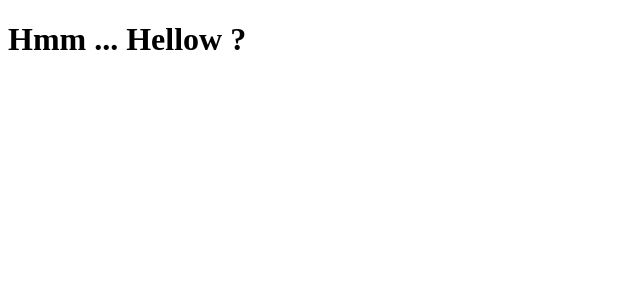
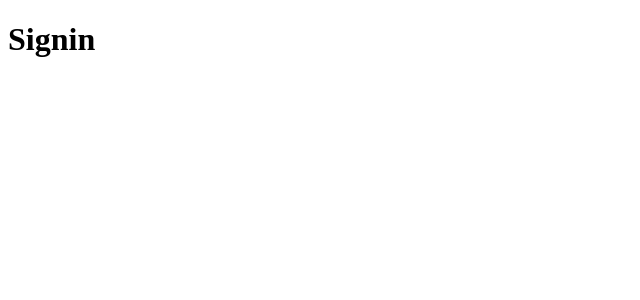
Before and after one commit to maurodesouza/react-gostack-fastfeet, a React (Create React App) app: page / in a window 1280 px wide. Shown: the top 300 px of the page, without its empty margins (0-640 px from the left). Built offline with nearby package versions, Linux system fonts and the light colour scheme.

Commit message:
✨  feat: config routes

```diff
--- a/package.json
+++ b/package.json
@@ -6,8 +6,11 @@
     "@testing-library/jest-dom": "^4.2.4",
     "@testing-library/react": "^9.3.2",
     "@testing-library/user-event": "^7.1.2",
+    "history": "^4.10.1",
+    "prop-types": "^15.7.2",
     "react": "^16.13.0",
     "react-dom": "^16.13.0",
+    "react-router-dom": "^5.1.2",
     "react-scripts": "3.4.0"
   },
   "scripts": {
--- a/src/App.js
+++ b/src/App.js
@@ -1,5 +1,13 @@
 import React from 'react';
+import { Router } from 'react-router-dom';
+
+import Routes from '~/routes';
+import history from '~/services/history';
 
 export default function App() {
-  return <h1>Hmm ... Hellow ? </h1>;
+  return (
+    <Router history={history}>
+      <Routes />
+    </Router>
+  );
 }
--- /dev/null
+++ b/src/pages/Dashboard/index.js
@@ -0,0 +1,7 @@
+import React from 'react';
+
+// import { Container } from './styles';
+
+export default function Dashborad() {
+  return <h1> Dashborad </h1>;
+}
--- /dev/null
+++ b/src/pages/SignIn/index.js
@@ -0,0 +1,7 @@
+import React from 'react';
+
+// import { Container } from './styles';
+
+export default function SignIn() {
+  return <h1> Signin </h1>;
+}
--- /dev/null
+++ b/src/routes/Route.js
@@ -0,0 +1,27 @@
+import React from 'react';
+import { Route, Redirect } from 'react-router-dom';
+import PropTypes from 'prop-types';
+
+export default function RouteWrapper({
+  component: Component,
+  isPrivate,
+  ...rest
+}) {
+  const signed = false;
+
+  if (!signed && isPrivate) return <Redirect to="/" />;
+
+  if (signed && !isPrivate) return <Redirect to="/dashboard" />;
+
+  return <Route component={Component} {...rest} />;
+}
+
+RouteWrapper.propTypes = {
+  isPrivate: PropTypes.bool,
+  component: PropTypes.oneOfType([PropTypes.func, PropTypes.element])
+    .isRequired,
+};
+
+RouteWrapper.defaultProps = {
+  isPrivate: false,
+};
--- /dev/null
+++ b/src/routes/index.js
@@ -0,0 +1,17 @@
+import React from 'react';
+import { Switch } from 'react-router-dom';
+
+import Route from './Route';
+
+import Dashboard from '~/pages/Dashboard';
+import SignIn from '~/pages/SignIn';
+
+export default function Routes() {
+  return (
+    <Switch>
+      <Route path="/" exact component={SignIn} />
+      <Route path="/dashboard" exact component={Dashboard} isPrivate />
+      <Route />
+    </Switch>
+  );
+}
--- /dev/null
+++ b/src/services/history.js
@@ -0,0 +1,5 @@
+import { createBrowserHistory } from 'history';
+
+const history = createBrowserHistory();
+
+export default history;
```
Also changed, not shown: 1 other file (tests, documents, lock files or other folders).
